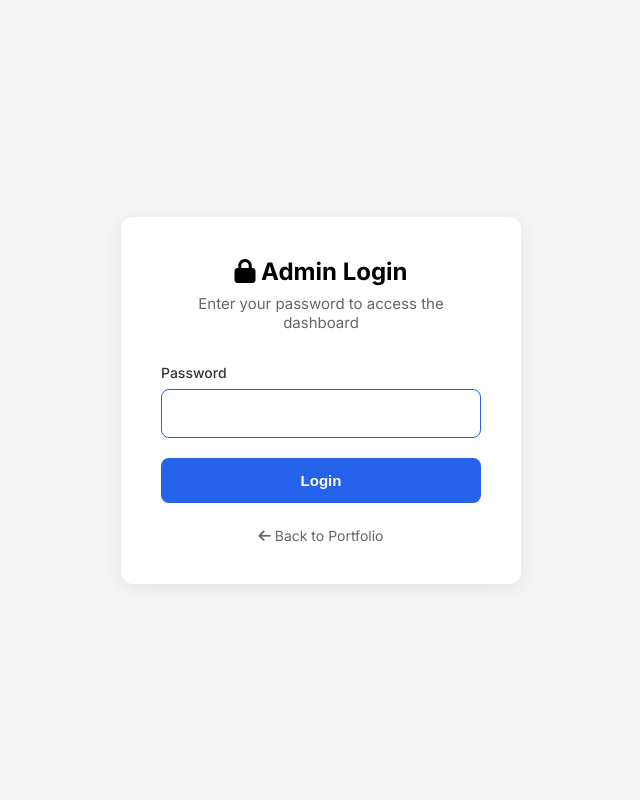
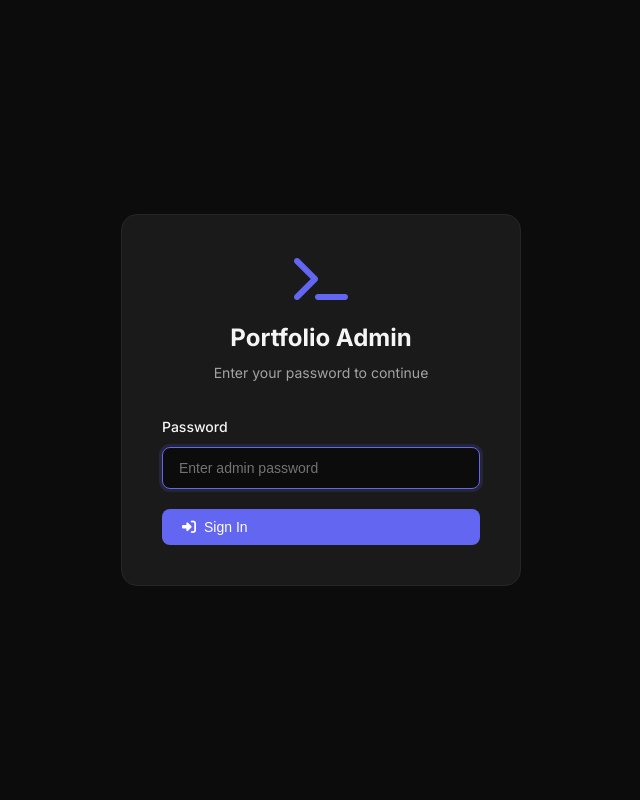
Before and after one commit to zenithkandel/portfolio1, a PHP site: page /codes/admin/login.php in a window 1280 px wide. Shown: the whole page, without its empty margins (319-959 px from the left). Run offline with PHP 8.4, Linux system fonts and the light colour scheme.

Commit message:
Refactor admin login page layout and improve error handling

```diff
--- a/admin/login.php
+++ b/admin/login.php
@@ -11,7 +11,6 @@ $error = '';
 
 if ($_SERVER['REQUEST_METHOD'] === 'POST') {
     $password = $_POST['password'] ?? '';
-
     $settings = getSettings($pdo);
 
     if (password_verify($password, $settings['admin_password'] ?? '')) {
@@ -33,137 +32,34 @@ if ($_SERVER['REQUEST_METHOD'] === 'POST') {
     <link rel="preconnect" href="https://fonts.googleapis.com">
     <link href="https://fonts.googleapis.com/css2?family=Inter:wght@400;500;600;700&display=swap" rel="stylesheet">
     <link rel="stylesheet" href="https://cdnjs.cloudflare.com/ajax/libs/font-awesome/6.5.0/css/all.min.css">
-    <style>
-        *,
-        *::before,
-        *::after {
-            box-sizing: border-box;
-            margin: 0;
-            padding: 0;
-        }
-
-        body {
-            font-family: 'Inter', sans-serif;
-            background: #f5f5f5;
-            min-height: 100vh;
-            display: flex;
-            align-items: center;
-            justify-content: center;
-            padding: 20px;
-        }
-
-        .login-box {
-            background: white;
-            border-radius: 12px;
-            box-shadow: 0 4px 20px rgba(0, 0, 0, 0.08);
-            padding: 40px;
-            width: 100%;
-            max-width: 400px;
-        }
-
-        .login-box h1 {
-            font-size: 24px;
-            font-weight: 700;
-            margin-bottom: 8px;
-            text-align: center;
-        }
-
-        .login-box p {
-            color: #666;
-            text-align: center;
-            margin-bottom: 32px;
-            font-size: 15px;
-        }
-
-        .form-group {
-            margin-bottom: 20px;
-        }
-
-        .form-group label {
-            display: block;
-            font-size: 14px;
-            font-weight: 500;
-            margin-bottom: 8px;
-            color: #333;
-        }
-
-        .form-group input {
-            width: 100%;
-            padding: 14px 16px;
-            border: 1px solid #e5e5e5;
-            border-radius: 8px;
-            font-size: 15px;
-            font-family: inherit;
-            transition: border-color 0.2s;
-        }
-
-        .form-group input:focus {
-            outline: none;
-            border-color: #2563eb;
-        }
-
-        .error {
-            background: #fee2e2;
-            color: #dc2626;
-            padding: 12px 16px;
-            border-radius: 8px;
-            font-size: 14px;
-            margin-bottom: 20px;
-            text-align: center;
-        }
-
-        .btn {
-            width: 100%;
-            padding: 14px 28px;
-            background: #2563eb;
-            color: white;
-            border: none;
-            border-radius: 8px;
-            font-size: 15px;
-            font-weight: 600;
-            cursor: pointer;
-            transition: background 0.2s;
-        }
-
-        .btn:hover {
-            background: #1d4ed8;
-        }
-
-        .back-link {
-            display: block;
-            text-align: center;
-            margin-top: 24px;
-            color: #666;
-            text-decoration: none;
-            font-size: 14px;
-        }
-
-        .back-link:hover {
-            color: #2563eb;
-        }
-    </style>
+    <link rel="stylesheet" href="assets/css/admin.css">
 </head>
 
-<body>
-    <div class="login-box">
-        <h1><i class="fas fa-lock"></i> Admin Login</h1>
-        <p>Enter your password to access the dashboard</p>
+<body class="login-page">
+    <div class="login-card">
+        <div class="login-logo">
+            <i class="fas fa-terminal"></i>
+            <h1>Portfolio Admin</h1>
+            <p>Enter your password to continue</p>
+        </div>
 
         <?php if ($error): ?>
-            <div class="error"><?= e($error) ?></div>
+            <div class="alert alert-error">
+                <i class="fas fa-exclamation-circle"></i>
+                <?= e($error) ?>
+            </div>
         <?php endif; ?>
 
         <form method="POST">
             <div class="form-group">
-                <label for="password">Password</label>
-                <input type="password" id="password" name="password" required autofocus>
+                <label>Password</label>
+                <input type="password" name="password" required autofocus placeholder="Enter admin password">
             </div>
-            <button type="submit" class="btn">Login</button>
+
+            <button type="submit" class="btn btn-primary" style="width: 100%;">
+                <i class="fas fa-sign-in-alt"></i> Sign In
+            </button>
         </form>
-
-        <a href="../index.php" class="back-link">
-            <i class="fas fa-arrow-left"></i> Back to Portfolio
-        </a>
     </div>
 </body>
 
```
